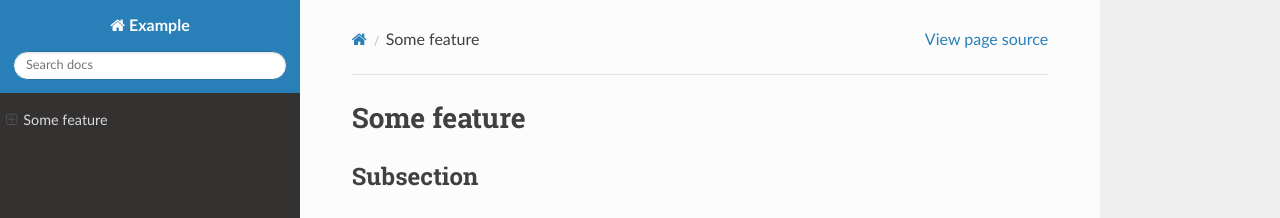
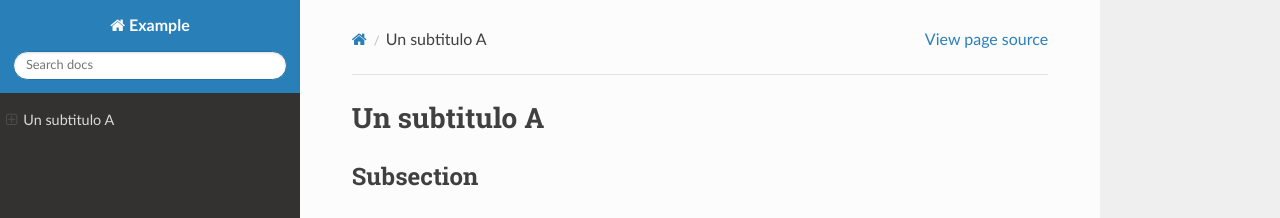
Before and after one commit to fjpacheco/test-docs-2, a Sphinx documentation site: the page built from doc/some-feature.md, in a window 1280 px wide. Shown: the top 218 px of the page. Built offline with Sphinx 7.4.7 and the Read the Docs theme 2.0.0, drawn with Linux system fonts in a browser that asks for light colours; pages that are not in the unit, such as notebooks, are missing from menus.

Commit message:
Update some-feature.md

```diff
--- a/doc/some-feature.md
+++ b/doc/some-feature.md
@@ -1,4 +1,4 @@
-# Some feature
+# Un subtitulo A
 
 ## Subsection
 
```
